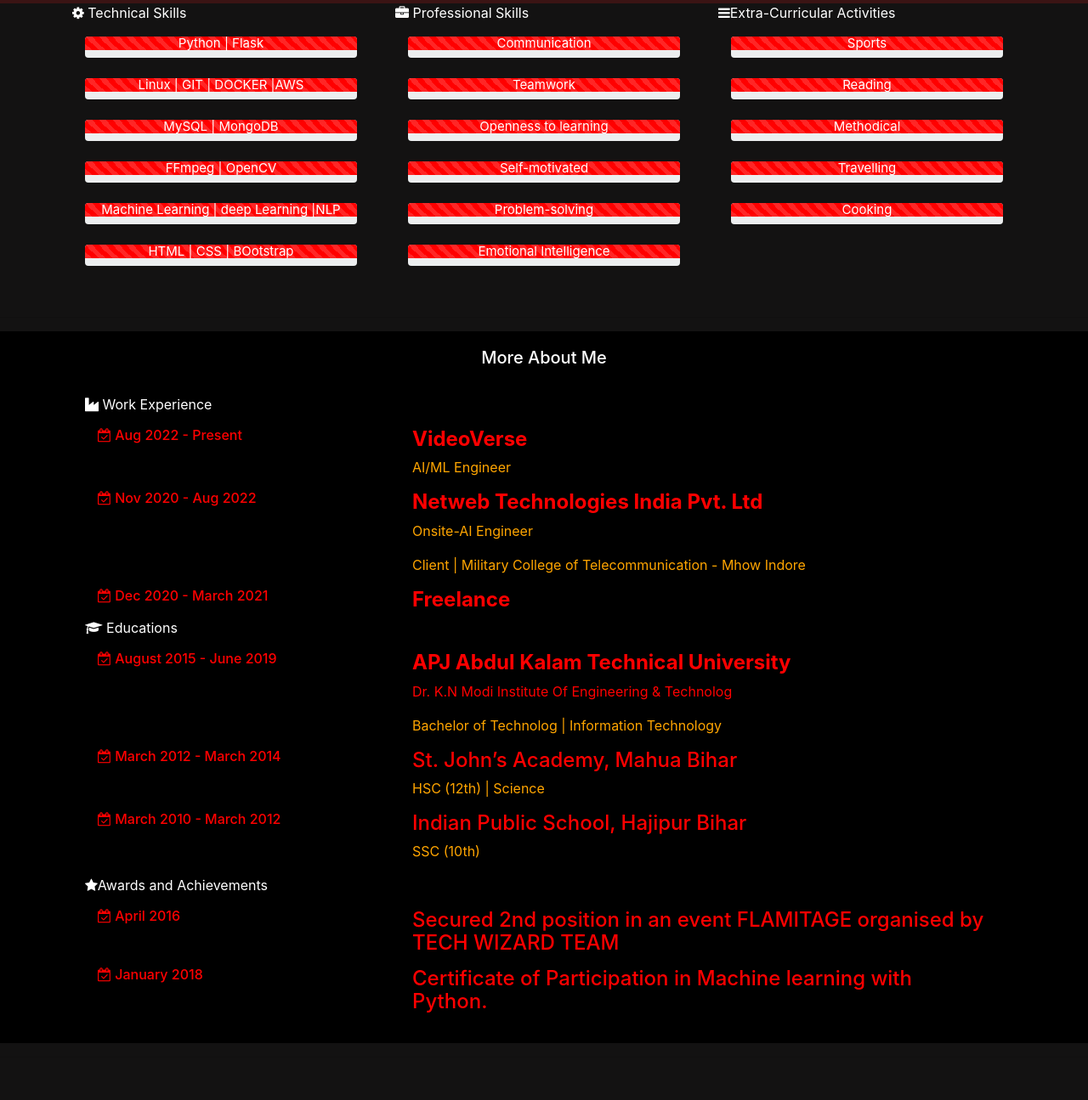
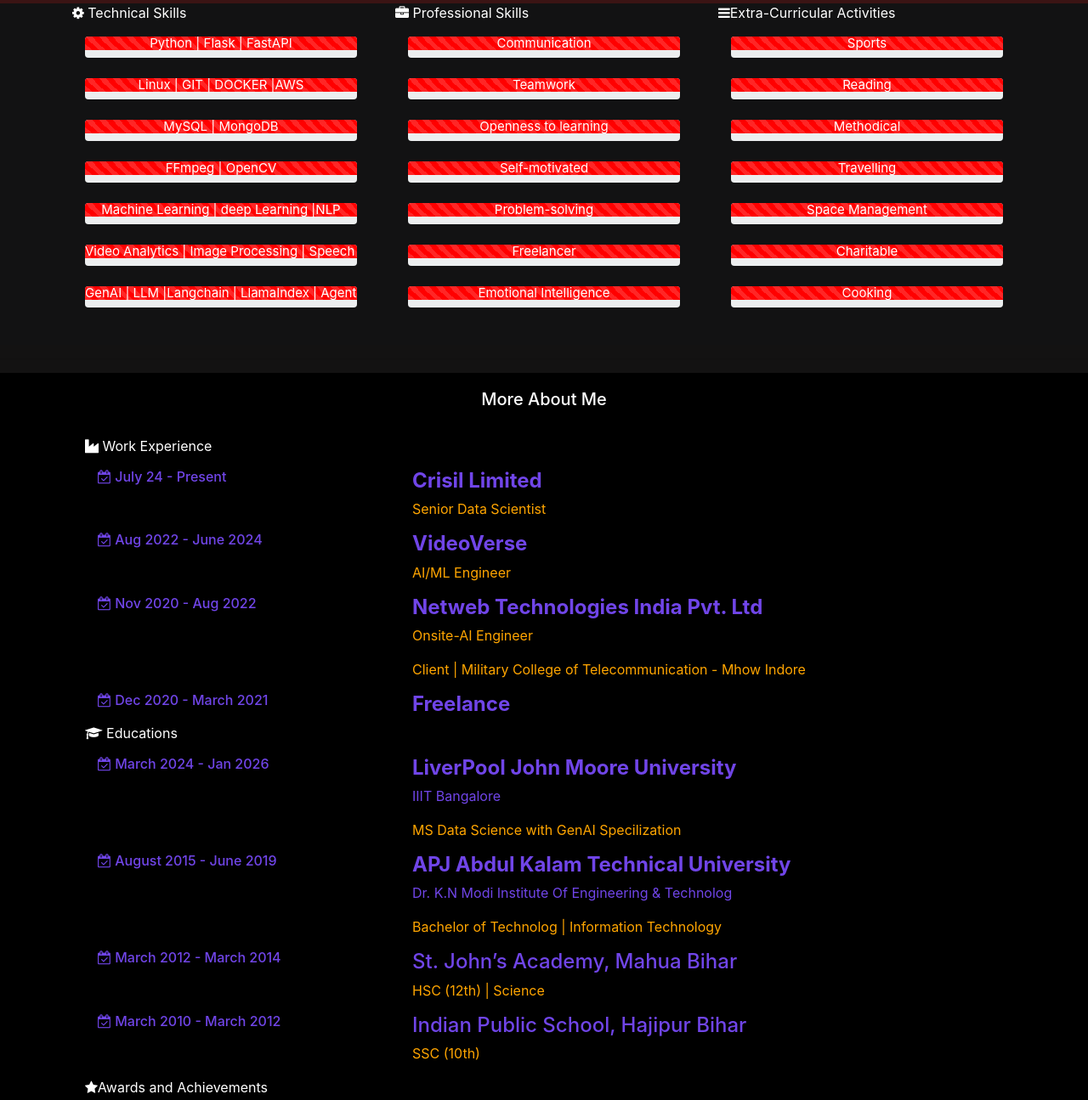
Before and after one commit to prbtkr19/portfolio, a plain HTML site: page index.html in a window 1280 px wide. Shown: the part 796-2091 px from the top of the page at 85% size. Drawn offline with nearby package versions, Linux system fonts and the light colour scheme; some packages are replaced by stand-ins of ours; a script that the page names is missing.

Commit message:
exp and education modified

```diff
--- a/index.html
+++ b/index.html
@@ -200,7 +200,7 @@
 				<div class="col-md-8 col-lg-12" style="margin-top:20px;padding-left:20%">
                       <h1 >
                       <!-- #<a style="color:rgb(0, 17, 255);font-size: 100%" href="" class="typewrite" data-period="1000" data-type='["B.TECH | INFORMATION TECHNOLOGY | 2015-2019","AI/ML Engineer | VideoVerse | INDORE" ]'> -->
-                      <a style="color:rgb(0, 17, 255);font-size: 100%" href="" class="typewrite" data-period="1000" data-type='["AI/ML Engineer | VideoVerse" ]'>
+                      <a style="color:rgb(0, 17, 255);font-size: 100%" href="" class="typewrite" data-period="1000" data-type='["Senior Data Scientist | Crisil" ]'>
 
                       <span class="wrap"></span>
                       </a>
@@ -272,7 +272,7 @@
 <!-- <center style = "color:white;font-weight:bold;font-family:serif;font-size:40px;margin-top:95px"> With focus and hard work, anything is possible.<br> Keep working, keep believing.</center> -->
 </section>
 <hr>
-<section id="sectionskills" style="background-color:#131212;padding:20px;padding-top:130px">
+<section id="sectionskills" style="background-color:#121213;padding:20px;padding-top:130px">
     <h5 class="text-center pb-8" style="color:white">I'M GOOD AT</h5><br>
     <div class="container">
 
@@ -282,7 +282,7 @@
     <div class="col-md-12">
      <div class="progress mb-4" style="height:25px">
 
-          <div class="progress-bar progress-bar-striped progress-bar-animated" role="" aria-valuenow="90" aria-valuemin="0" aria-valuemax="100" style="width: 100%;background-color:red;font-size:15px">Python | Flask  </div>
+          <div class="progress-bar progress-bar-striped progress-bar-animated" role="" aria-valuenow="90" aria-valuemin="0" aria-valuemax="100" style="width: 100%;background-color:red;font-size:15px">Python | Flask | FastAPI </div>
       </div>
       <div class="progress mb-4" style="height:25px">
            <div class="progress-bar progress-bar-striped progress-bar-animated" role="" aria-valuenow="90" aria-valuemin="0" aria-valuemax="100" style="width: 100%;background-color:red;font-size:15px">Linux | GIT | DOCKER |AWS </div>
@@ -297,7 +297,10 @@
             <div class="progress-bar progress-bar-striped progress-bar-animated" role="" aria-valuenow="25" aria-valuemin="0" aria-valuemax="100" style="width: 100%;background-color:red;font-size:15px">Machine Learning | deep Learning |NLP </div>
       </div>
       <div class="progress mb-4" style="height:25px">
-            <div class="progress-bar progress-bar-striped progress-bar-animated" role="" aria-valuenow="25" aria-valuemin="0" aria-valuemax="100" style="width: 100%;background-color:red;font-size:15px">HTML | CSS | BOotstrap</div>
+        <div class="progress-bar progress-bar-striped progress-bar-animated" role="" aria-valuenow="25" aria-valuemin="0" aria-valuemax="100" style="width: 100%;background-color:red;font-size:15px">Video Analytics | Image Processing | Speech Processing </div>
+      </div>
+      <div class="progress mb-4" style="height:25px">
+            <div class="progress-bar progress-bar-striped progress-bar-animated" role="" aria-valuenow="25" aria-valuemin="0" aria-valuemax="100" style="width: 100%;background-color:red;font-size:15px"> GenAI | LLM |Langchain | LlamaIndex | Agents</div>
       </div>
 
    </div>
@@ -323,6 +326,9 @@
                 <div class="progress mb-4" style="height:25px">
                   <div class="progress-bar progress-bar-striped progress-bar-animated" role="" aria-valuenow="25" aria-valuemin="0" aria-valuemax="100" style="width: 100%;background-color:red;font-size:15px">Problem-solving</div>
               </div>
+              <div class="progress mb-4" style="height:25px">
+                <div class="progress-bar progress-bar-striped progress-bar-animated" role="" aria-valuenow="25" aria-valuemin="0" aria-valuemax="100" style="width: 100%;background-color:red;font-size:15px"> Freelancer</div>
+            </div>
                     <div class="progress mb-4" style="height:25px">
                         <div class="progress-bar progress-bar-striped progress-bar-animated" role="" aria-valuenow="25" aria-valuemin="0" aria-valuemax="100" style="width: 100%;background-color:red;font-size:15px">Emotional Intelligence</div>
        <!-- progressbar -->
@@ -347,6 +353,12 @@
               <div class="progress mb-4" style="height:25px">
                 <div class="progress-bar progress-bar-striped progress-bar-animated" role="" aria-valuenow="25" aria-valuemin="0" aria-valuemax="100" style="width: 100%;background-color:red;font-size:15px">Travelling</div>
             </div>
+            <div class="progress mb-4" style="height:25px">
+              <div class="progress-bar progress-bar-striped progress-bar-animated" role="" aria-valuenow="25" aria-valuemin="0" aria-valuemax="100" style="width: 100%;background-color:red;font-size:15px">Space Management</div>
+          </div>
+          <div class="progress mb-4" style="height:25px">
+            <div class="progress-bar progress-bar-striped progress-bar-animated" role="" aria-valuenow="25" aria-valuemin="0" aria-valuemax="100" style="width: 100%;background-color:red;font-size:15px">Charitable</div>
+        </div>
                   <div class="progress mb-4" style="height:25px">
                       <div class="progress-bar progress-bar-striped progress-bar-animated" role="" aria-valuenow="25" aria-valuemin="0" aria-valuemax="100" style="width: 100%;background-color:red;font-size:15px">Cooking</div>
      <!-- progressbar -->
@@ -360,7 +372,7 @@
 
 	<hr>
 
-<section id="" style="background-color:black;color:red;padding:20px">
+<section id="" style="background-color:black;color:rgb(112, 69, 232);padding:20px">
 <h5 class="text-center pb-8" style="color:white">More About Me</h5><br><div class="container">
 
 
@@ -371,7 +383,23 @@
 <div class="row" >
   <div class="col-md-4">
     <div class="col-md-12">
-     <h6><i class="fa fa-calendar-check-o" aria-hidden="true"></i> Aug 2022 - Present </h6>
+     <h6><i class="fa fa-calendar-check-o" aria-hidden="true"></i> July 24 - Present </h6>
+   </div>
+  </div>
+  <div class="col-md-8 col-md-offset-1">
+    <div class="col-md-12">
+     <h4><b>Crisil Limited</b></h4>
+     <p style="color: orange;">Senior Data Scientist</p>
+		 <!-- <p style="color: orange;">Client | Military College of Telecommunication - Mhow Indore</p> -->
+    </div>
+  </div>
+
+</div>
+
+<div class="row" >
+  <div class="col-md-4">
+    <div class="col-md-12">
+     <h6><i class="fa fa-calendar-check-o" aria-hidden="true"></i> Aug 2022 - June 2024</h6>
    </div>
   </div>
   <div class="col-md-8 col-md-offset-1">
@@ -433,6 +461,21 @@
 <div class="row" >
   <div class="col-md-4">
     <div class="col-md-12">
+     <h6><i class="fa fa-calendar-check-o" aria-hidden="true"></i> March 2024 - Jan 2026 </h6>
+   </div>
+ </div>
+ <div class="col-md-8 col-md-offset-1">
+   <div class="col-md-12">
+     <h4><b>LiverPool John Moore University</b></h4>
+     <p>IIIT Bangalore</p>
+		 <p style="color: orange;">MS Data Science with GenAI Specilization</p>
+   </div>
+ </div>
+</div>
+
+<div class="row" >
+  <div class="col-md-4">
+    <div class="col-md-12">
      <h6><i class="fa fa-calendar-check-o" aria-hidden="true"></i> August 2015 - June 2019 </h6>
    </div>
  </div>
@@ -444,6 +487,7 @@
    </div>
  </div>
 </div>
+
 <div class="row" >
   <div class="col-md-4">
     <div class="col-md-12">
```
